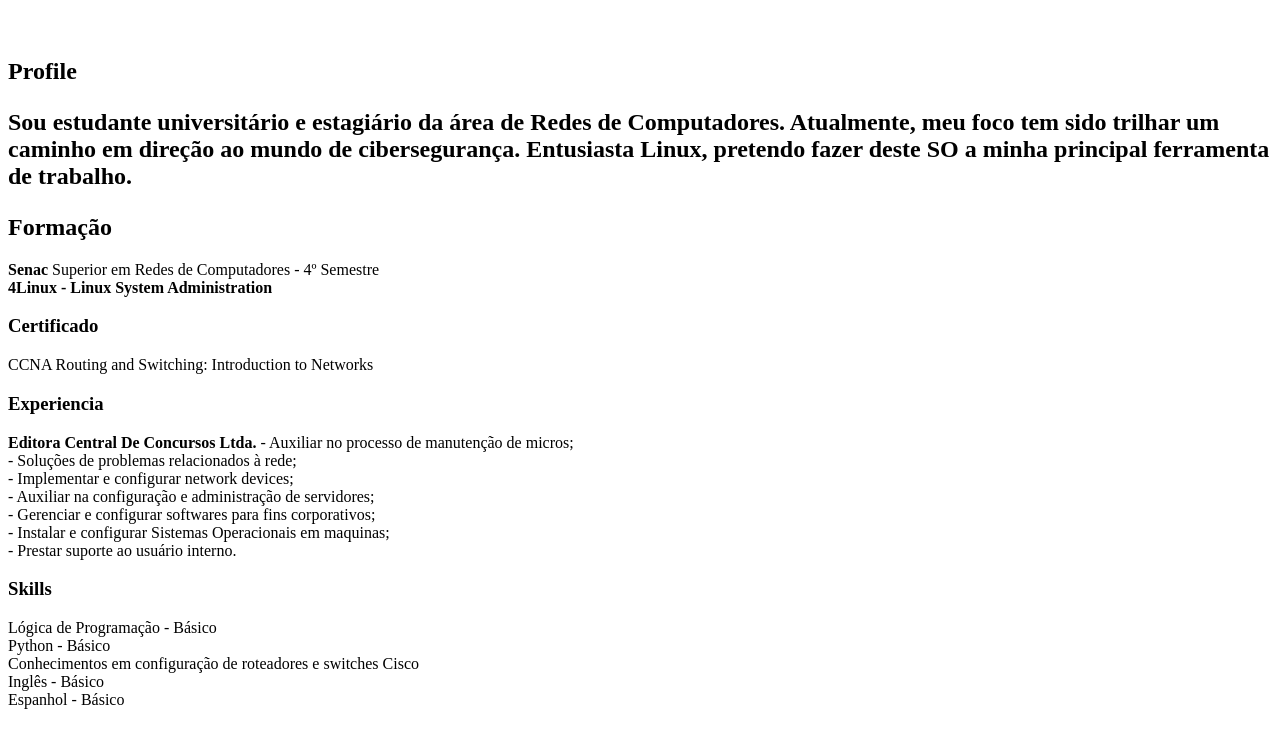
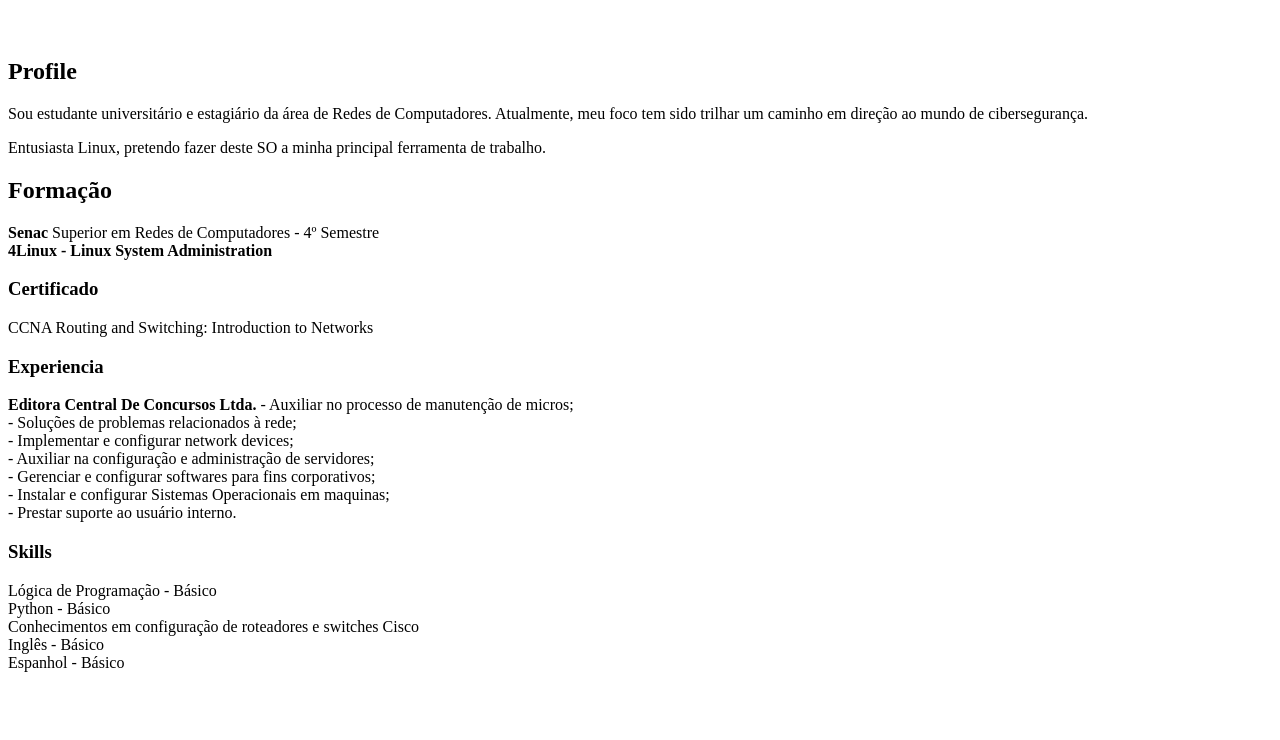
Before and after one commit to chewygg/Apolo, a plain HTML site: page index.html in a window 1280 px wide. Shown: the part 60-800 px from the top of the page. Drawn offline with Linux system fonts and the light colour scheme.

Commit message:
correcao h2

```diff
--- a/index.html
+++ b/index.html
@@ -8,10 +8,10 @@
 <body>
     <h1><center><strong>Gabriel Guedes da Cruz</h1></center></strong><br>
 
-    <h2>Profile<h2>
+    <h2>Profile</h2>
 
-    <p>Sou estudante universitário e estagiário da área de Redes de Computadores.  Atualmente, meu foco tem sido trilhar um caminho em direção ao mundo de cibersegurança.
-    Entusiasta Linux, pretendo fazer deste SO a minha principal ferramenta de trabalho. </p>
+    <p>Sou estudante universitário e estagiário da área de Redes de Computadores.  Atualmente, meu foco tem sido trilhar um caminho em direção ao mundo de cibersegurança.</p>
+    <p>Entusiasta Linux, pretendo fazer deste SO a minha principal ferramenta de trabalho.</p>
     <h2>Formação</h2>
     <strong>Senac</strong>
     Superior em Redes de Computadores - 4º Semestre<br>
```
